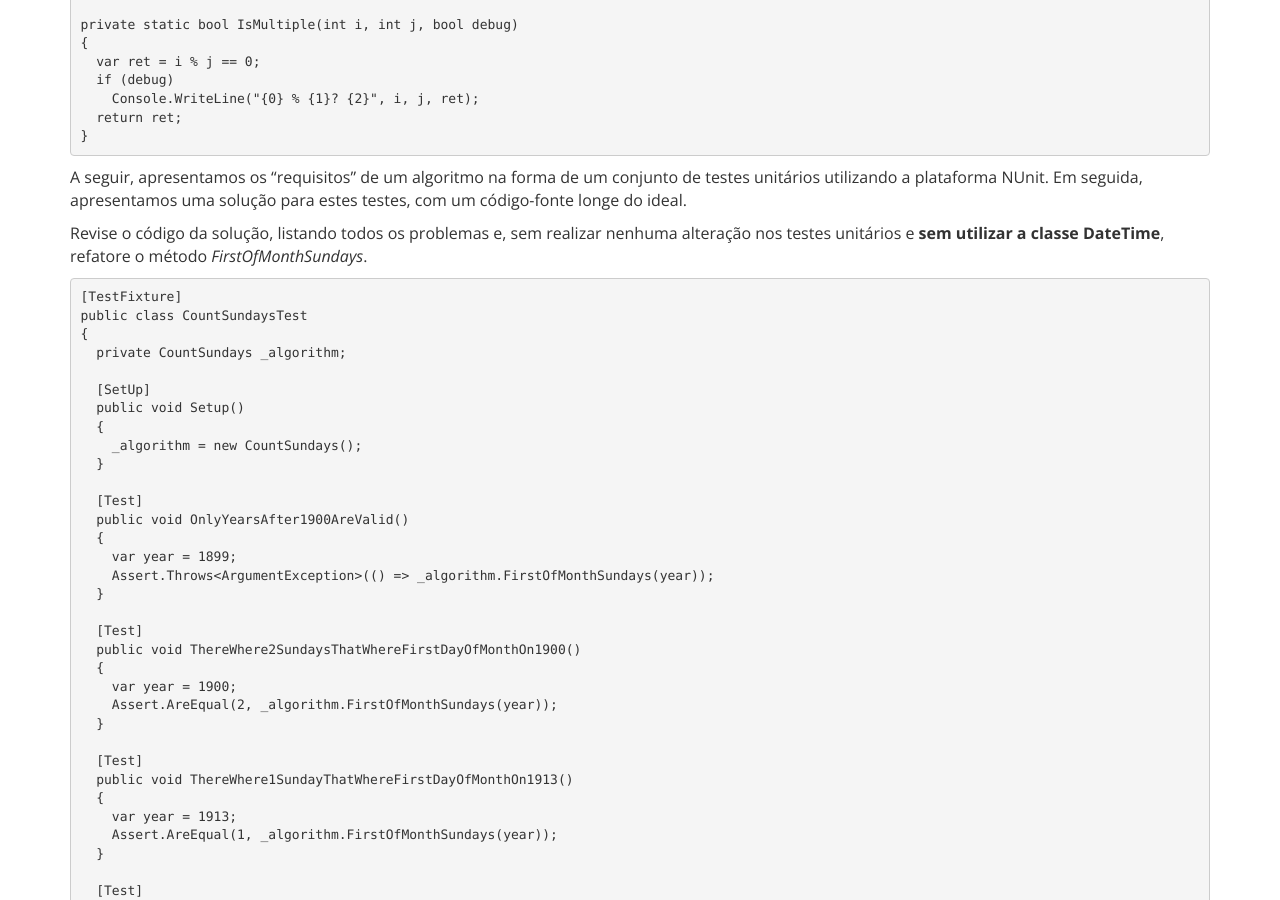
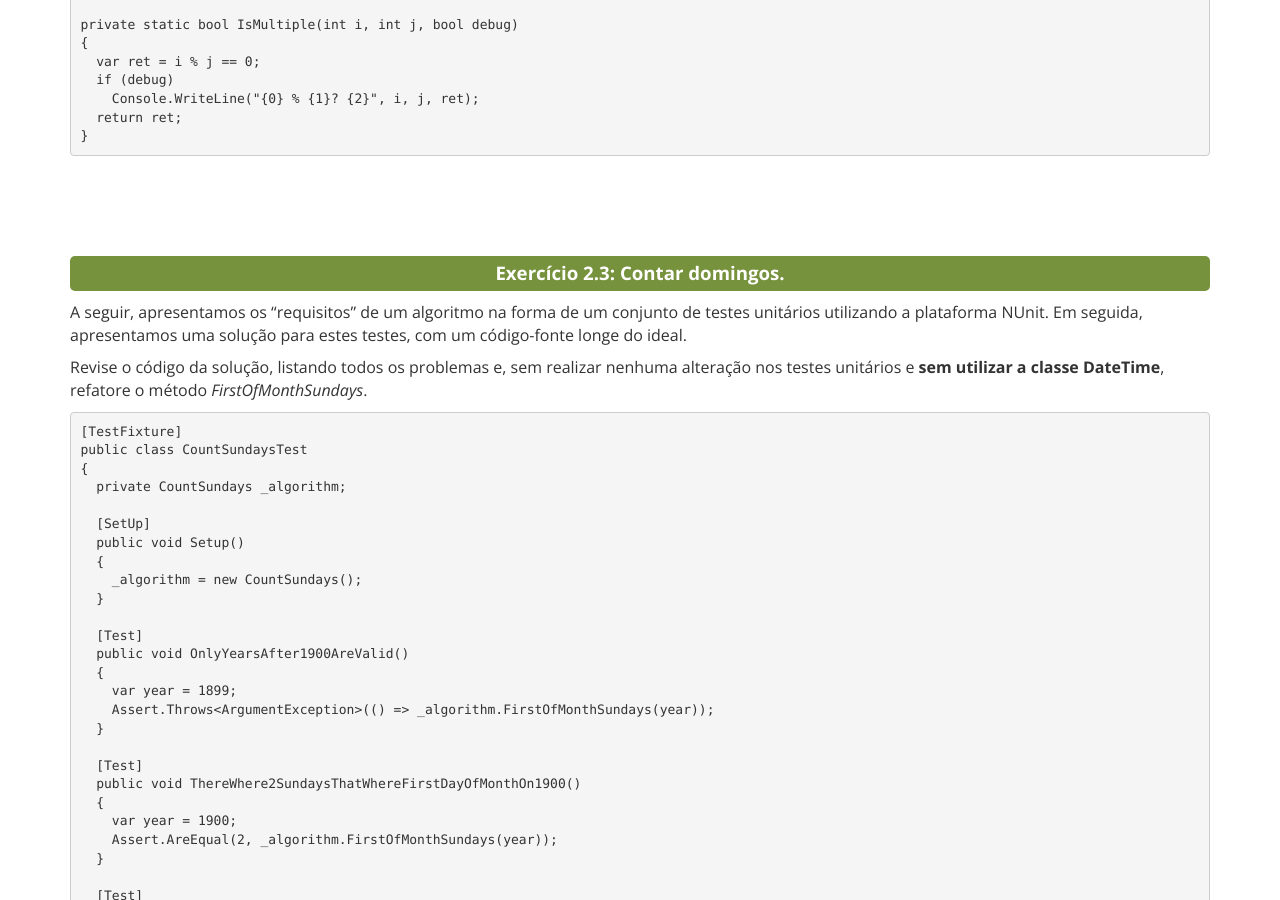
Before and after one commit to Hbas/hbas.github.io, a Jekyll site: the page built from courses/codigolimpo/exercises2.md, in a window 1280 px wide and 900 px high, scrolled down 1679 px. Built offline with Jekyll 4.4.1, drawn with Linux system fonts in a browser that asks for light colours; nearby versions of some CDN libraries.

Commit message:
Fixing header at 2.3

```diff
--- a/courses/codigolimpo/exercises2.md
+++ b/courses/codigolimpo/exercises2.md
@@ -37,6 +37,8 @@ private static bool IsMultiple(int i, int j, bool debug)
 }
 ~~~~~~
 {: .prettyprint}
+
+## Exercício 2.3: Contar domingos.
 
 A seguir, apresentamos os “requisitos” de um algoritmo na forma de um conjunto de testes unitários utilizando a plataforma NUnit. Em seguida, apresentamos uma solução para estes testes, com um código-fonte longe do ideal.
 
```
